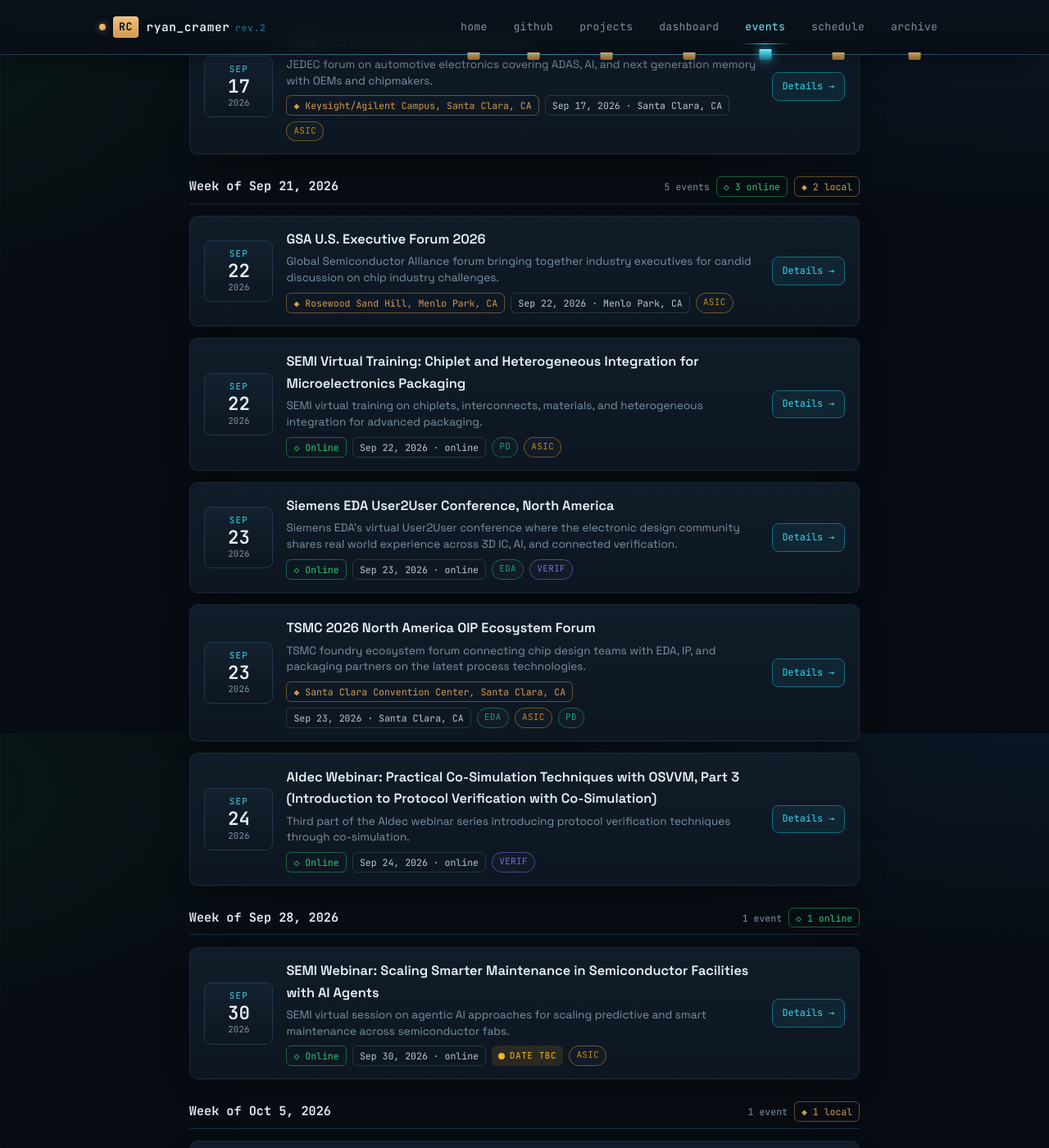
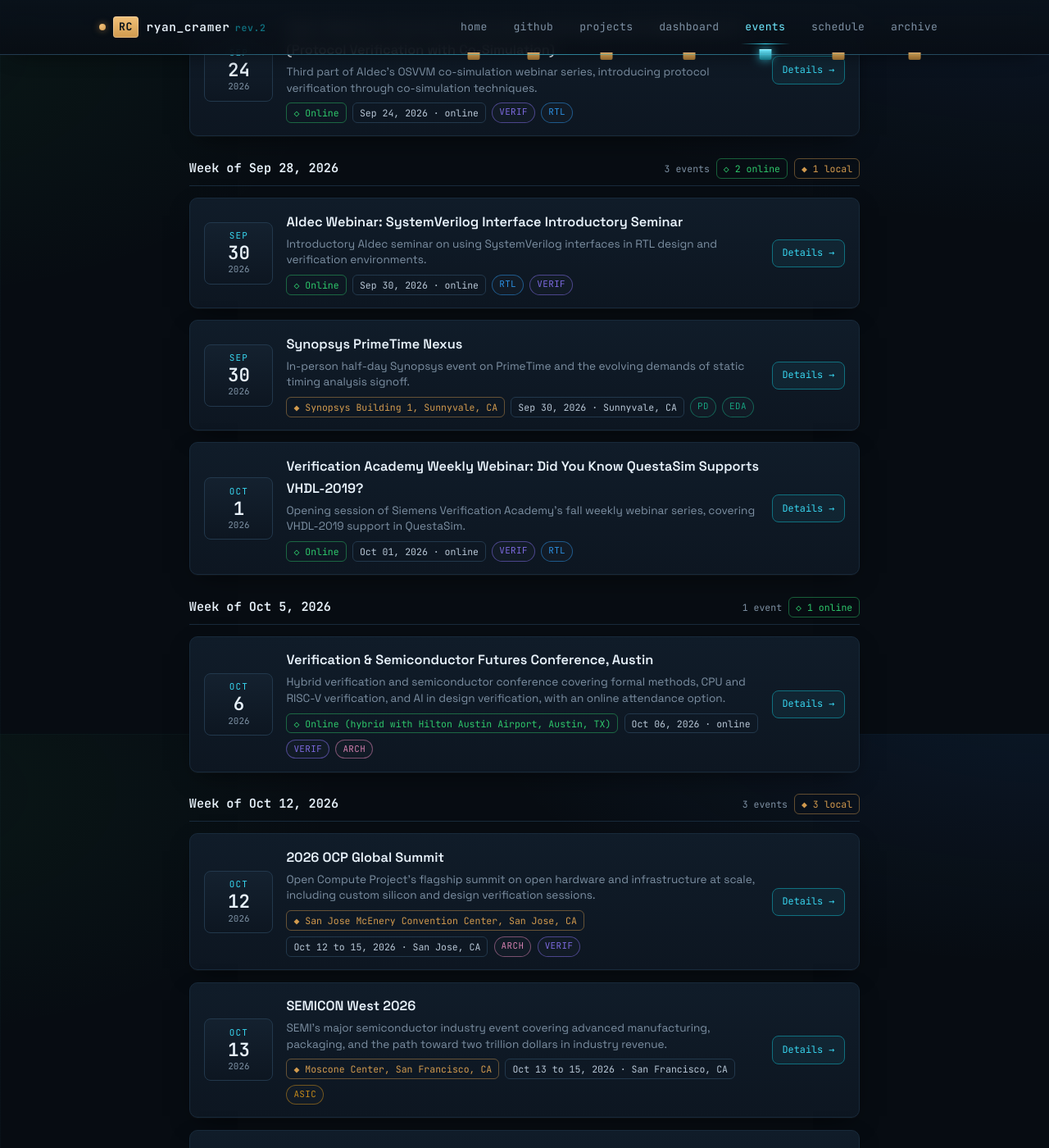
Before and after one commit to ryancramuh/ryancramuh.github.io, a Jekyll site: the page built from events.html, in a window 1280 px wide and 1400 px high, scrolled down 1805 px. Shown: the whole window at 82% size. Built offline with Jekyll 4.4.1, drawn with Linux system fonts in a browser that asks for light colours; some of the changed text lies outside the part shown.

Commit message:
chore(events): weekly automated refresh

```diff
--- a/_data/events.yml
+++ b/_data/events.yml
@@ -23,38 +23,11 @@
 #   tags [rtl,pd,asic,verif,arch,eda,papers], tentative (optional bool).
 # =============================================================================
 
-refreshed: "2026-08-31"
-this_week: "2026-08-31"
+refreshed: "2026-09-07"
+this_week: "2026-09-07"
 
 events:
-  # --- Week of Aug 31, 2026  (current) ------------
-  - name: GlobalFoundries Technology Summit 2026, North America
-    date: '2026-09-02'
-    week_of: '2026-08-31'
-    date_display: Sep 02, 2026 · Santa Clara, CA
-    mode: local
-    location: Santa Clara, CA
-    url: https://gf.com/news-and-events/events/gts-north-america/
-    desc: GlobalFoundries flagship technology summit covering process innovations and end to end ecosystem
-      partnerships.
-    tags:
-    - asic
-
-  - name: 'Aldec Webinar: Practical Co-Simulation Techniques with OSVVM, Part 2 (RISC-V Software and Logic
-      Co-Development)'
-    date: '2026-09-03'
-    week_of: '2026-08-31'
-    date_display: Sep 03, 2026 · online
-    mode: online
-    location: Online
-    url: https://www.aldec.com/en/support/training/webinars
-    desc: Second part of the Aldec webinar series covering practical co-simulation techniques for RISC-V
-      software and logic co-development.
-    tags:
-    - verif
-    - rtl
-
-  # --- Week of Sep 07, 2026 ------------
+  # --- Week of Sep 07, 2026  (current) ------------
   - name: 'Cadence System Realization Alliance Webinar: XtremeEDA on System Realization'
     date: '2026-09-08'
     week_of: '2026-09-07'
@@ -75,61 +48,49 @@ events:
     mode: local
     location: San Jose, CA
     url: https://www.semi.org/en/event/future-computing-2026
-    desc: SEMI and City of San Jose hybrid event exploring next generation computing architectures and semiconductor
-      demand.
+    desc: SEMI and City of San Jose event on next generation computing, uniting devices, packaging, photonics,
+      and architectures across the AI ecosystem.
     tags:
     - arch
 
-  - name: 'ESD Alliance Webinar: Savage on Security, Gen-AI for Chip Design and Security'
+  - name: 'ESD Alliance Webinar: Gen-AI for Chip Design and Hardware Security'
     date: '2026-09-10'
     week_of: '2026-09-07'
     date_display: Sep 10, 2026 · online
     mode: online
     location: Online
     url: https://www.semi.org/en/communities/esda
-    desc: SEMI ESD Alliance Savage on Security webinar with Warren Savage and Mark Tehranipoor on multi-agent
-      AI systems for SoC design and security verification.
+    desc: SEMI ESD Alliance webinar with Warren Savage and Mark Tehranipoor on multi-agent AI for SoC design,
+      threat modeling, and security verification.
     tags:
-    - eda
     - verif
+    - asic
 
   # --- Week of Sep 14, 2026 ------------
-  - name: 'SEMI Course: Understanding Semiconductor Technology and Business, Europe'
-    date: '2026-09-14'
-    week_of: '2026-09-14'
-    date_display: Sep 14, 2026 · online
-    mode: online
-    location: Online
-    url: https://www.semi.org/en/semi-university/course-calendar
-    desc: SEMI University virtual course covering semiconductor design, fabrication, and business fundamentals,
-      Europe session.
-    tags:
-    - asic
-
   - name: AI Infra Summit 2026
     date: '2026-09-15'
     week_of: '2026-09-14'
-    date_display: Sep 15, 2026 · Santa Clara, CA
+    date_display: Sep 15 to 17, 2026 · Santa Clara, CA
     mode: local
     location: Santa Clara Convention Center, Santa Clara, CA
     url: https://www.ai-infra-summit.com/
-    desc: Three day summit on AI infrastructure covering silicon, advanced packaging, and system level design
-      for AI compute.
+    desc: Full-stack AI infrastructure conference covering compute, data movement, physical AI, and custom
+      silicon for AI data centers.
     tags:
     - arch
 
-  - name: 'Synopsys Webinar: Shift Left to Ship Faster, Verifying IP and SoCs at Real Workload Speeds'
-    date: '2026-09-15'
+  - name: 'Aldec Webinar: Constrained Random and Functional Coverage with Python and cocotb'
+    date: '2026-09-16'
     week_of: '2026-09-14'
-    date_display: Sep 15, 2026 · online
+    date_display: Sep 16, 2026 · online
     mode: online
     location: Online
-    url: https://www.synopsys.com/webinars.html
-    desc: Synopsys webinar on verifying IP and SoCs at real workload speeds to shift verification left and
-      ship faster.
+    url: https://www.aldec.com/en/support/training/webinars
+    desc: Aldec webinar on building constrained random testbenches and functional coverage using Python
+      and the cocotb verification framework.
     tags:
     - verif
-    - asic
+    - rtl
 
   - name: JEDEC Automotive Electronics Forum
     date: '2026-09-17'
@@ -138,49 +99,23 @@ events:
     mode: local
     location: Keysight/Agilent Campus, Santa Clara, CA
     url: https://www.jedec.org/auto-agenda-2026
-    desc: JEDEC forum on automotive electronics covering ADAS, AI, and next generation memory with OEMs
-      and chipmakers.
+    desc: JEDEC forum on automotive electronics covering ADAS, AI capabilities, and next-generation memory
+      with speakers from OEMs and chipmakers.
     tags:
     - asic
 
   # --- Week of Sep 21, 2026 ------------
-  - name: GSA U.S. Executive Forum 2026
-    date: '2026-09-22'
-    week_of: '2026-09-21'
-    date_display: Sep 22, 2026 · Menlo Park, CA
-    mode: local
-    location: Rosewood Sand Hill, Menlo Park, CA
-    url: https://www.gsaglobal.org/events/
-    desc: Global Semiconductor Alliance forum bringing together industry executives for candid discussion
-      on chip industry challenges.
-    tags:
-    - asic
-
-  - name: 'SEMI Virtual Training: Chiplet and Heterogeneous Integration for Microelectronics Packaging'
-    date: '2026-09-22'
-    week_of: '2026-09-21'
-    date_display: Sep 22, 2026 · online
-    mode: online
-    location: Online
-    url: https://www.semi.org/en/event/chiplet-and-heterogenous-integration-microelectronics-packaging-virtual-training-us
-    desc: SEMI virtual training on chiplets, interconnects, materials, and heterogeneous integration for
-      advanced packaging.
-    tags:
-    - pd
-    - asic
-
-  - name: Siemens EDA User2User Conference, North America
+  - name: 'Siemens EDA: Introduction to EDM Data Modeling'
     date: '2026-09-23'
     week_of: '2026-09-21'
-    date_display: Sep 23, 2026 · online
-    mode: online
-    location: Online
-    url: https://events.sw.siemens.com/en-US/u2uconference/north-america/
-    desc: Siemens EDA's virtual User2User conference where the electronic design community shares real world
-      experience across 3D IC, AI, and connected verification.
+    date_display: Sep 23, 2026 · Santa Clara, CA
+    mode: local
+    location: Siemens EDA, Santa Clara, CA
+    url: https://www.siemens.com/en-us/events/eda/
+    desc: Siemens EDA session covering how EDM Library structures data and relationships in a practical
+      data model for design management.
     tags:
     - eda
-    - verif
 
   - name: TSMC 2026 North America OIP Ecosystem Forum
     date: '2026-09-23'
@@ -189,91 +124,113 @@ events:
     mode: local
     location: Santa Clara Convention Center, Santa Clara, CA
     url: https://www.tsmc.com/static/english/campaign/oip2026/index.html
-    desc: TSMC foundry ecosystem forum connecting chip design teams with EDA, IP, and packaging partners
-      on the latest process technologies.
+    desc: TSMC's Open Innovation Platform forum connecting chip design teams with EDA, IP, and packaging
+      partners on TSMC process technology.
     tags:
+    - asic
     - eda
-    - asic
-    - pd
 
-  - name: 'Aldec Webinar: Practical Co-Simulation Techniques with OSVVM, Part 3 (Introduction to Protocol
-      Verification with Co-Simulation)'
+  - name: 'Aldec Webinar: Practical Co-Simulation Techniques with OSVVM, Part 3 (Protocol Verification with
+      Co-Simulation)'
     date: '2026-09-24'
     week_of: '2026-09-21'
     date_display: Sep 24, 2026 · online
     mode: online
     location: Online
     url: https://www.aldec.com/en/support/training/webinars
-    desc: Third part of the Aldec webinar series introducing protocol verification techniques through co-simulation.
+    desc: Third part of Aldec's OSVVM co-simulation webinar series, introducing protocol verification through
+      co-simulation techniques.
     tags:
     - verif
+    - rtl
 
   # --- Week of Sep 28, 2026 ------------
-  - name: 'SEMI Webinar: Scaling Smarter Maintenance in Semiconductor Facilities with AI Agents'
+  - name: 'Aldec Webinar: SystemVerilog Interface Introductory Seminar'
     date: '2026-09-30'
     week_of: '2026-09-28'
     date_display: Sep 30, 2026 · online
     mode: online
     location: Online
-    url: https://www.semi.org/en/expositions-events/calendar
-    desc: SEMI virtual session on agentic AI approaches for scaling predictive and smart maintenance across
-      semiconductor fabs.
+    url: https://www.aldec.com/en/support/training/webinars
+    desc: Introductory Aldec seminar on using SystemVerilog interfaces in RTL design and verification environments.
     tags:
-    - asic
-    tentative: true
+    - rtl
+    - verif
 
-  # --- Week of Oct 05, 2026 ------------
-  - name: Verification and Semiconductor Futures Conference, San Jose
-    date: '2026-10-08'
-    week_of: '2026-10-05'
-    date_display: Oct 08, 2026 · Milpitas, CA
+  - name: Synopsys PrimeTime Nexus
+    date: '2026-09-30'
+    week_of: '2026-09-28'
+    date_display: Sep 30, 2026 · Sunnyvale, CA
     mode: local
-    location: Sonesta San Jose, Milpitas, CA
-    url: https://www.tessolve.com/verification-futures/vf2026-san-jose
-    desc: Verification and Semiconductor Futures conference covering formal methods, CPU and RISC-V verification,
-      and AI in design verification, with an online option.
+    location: Synopsys Building 1, Sunnyvale, CA
+    url: https://www.synopsys.com/events/primetime-nexus.html
+    desc: In-person half-day Synopsys event on PrimeTime and the evolving demands of static timing analysis
+      signoff.
+    tags:
+    - pd
+    - eda
+
+  - name: 'Verification Academy Weekly Webinar: Did You Know QuestaSim Supports VHDL-2019?'
+    date: '2026-10-01'
+    week_of: '2026-09-28'
+    date_display: Oct 01, 2026 · online
+    mode: online
+    location: Online
+    url: https://verificationacademy.com/all-content/?content_type=Webinar
+    desc: Opening session of Siemens Verification Academy's fall weekly webinar series, covering VHDL-2019
+      support in QuestaSim.
     tags:
     - verif
     - rtl
+
+  # --- Week of Oct 05, 2026 ------------
+  - name: Verification & Semiconductor Futures Conference, Austin
+    date: '2026-10-06'
+    week_of: '2026-10-05'
+    date_display: Oct 06, 2026 · online
+    mode: online
+    location: Online (hybrid with Hilton Austin Airport, Austin, TX)
+    url: https://www.tessolve.com/verification-futures/vf2026-austin/
+    desc: Hybrid verification and semiconductor conference covering formal methods, CPU and RISC-V verification,
+      and AI in design verification, with an online attendance option.
+    tags:
+    - verif
     - arch
 
   # --- Week of Oct 12, 2026 ------------
-  - name: OCP Global Summit 2026
+  - name: 2026 OCP Global Summit
     date: '2026-10-12'
     week_of: '2026-10-12'
-    date_display: Oct 12, 2026 · San Jose, CA
+    date_display: Oct 12 to 15, 2026 · San Jose, CA
     mode: local
     location: San Jose McEnery Convention Center, San Jose, CA
     url: https://www.opencompute.org/summit/global-summit
-    desc: Open Compute Project's annual summit on open source hardware, rack scale infrastructure, and silicon
-      for AI data centers.
+    desc: Open Compute Project's flagship summit on open hardware and infrastructure at scale, including
+      custom silicon and design verification sessions.
     tags:
     - arch
+    - verif
 
   - name: SEMICON West 2026
     date: '2026-10-13'
     week_of: '2026-10-12'
-    date_display: Oct 13, 2026 · San Francisco, CA
+    date_display: Oct 13 to 15, 2026 · San Francisco, CA
     mode: local
     location: Moscone Center, San Francisco, CA
     url: https://www.semiconwest.org/
-    desc: SEMI flagship exposition spotlighting semiconductor manufacturing, packaging, and design innovations
-      across the industry.
+    desc: SEMI's major semiconductor industry event covering advanced manufacturing, packaging, and the
+      path toward two trillion dollars in industry revenue.
     tags:
     - asic
-    - pd
 
-  # --- Week of Oct 19, 2026 ------------
-  - name: 'CadenceCONNECT: Jasper User Group San Jose 2026'
-    date: '2026-10-21'
-    week_of: '2026-10-19'
-    date_display: Oct 21, 2026 · San Jose, CA
+  - name: PDF Solutions CONNECT 2026
+    date: '2026-10-15'
+    week_of: '2026-10-12'
+    date_display: Oct 15 to 16, 2026 · San Francisco, CA
     mode: local
-    location: Cadence Design Systems, San Jose, CA
-    url: https://www.cadence.com/en_US/home/company/events.html
-    desc: Cadence's annual Jasper User Group gathering at its San Jose headquarters focused on formal verification
-      methodology and applications.
+    location: San Francisco, CA
+    url: https://events.pdf.com/connect2026/
+    desc: PDF Solutions conference on AI-driven semiconductor manufacturing analytics, featuring its next-generation
+      Exensio Aurora platform.
     tags:
-    - verif
-    - eda
-    tentative: true
+    - asic
```
